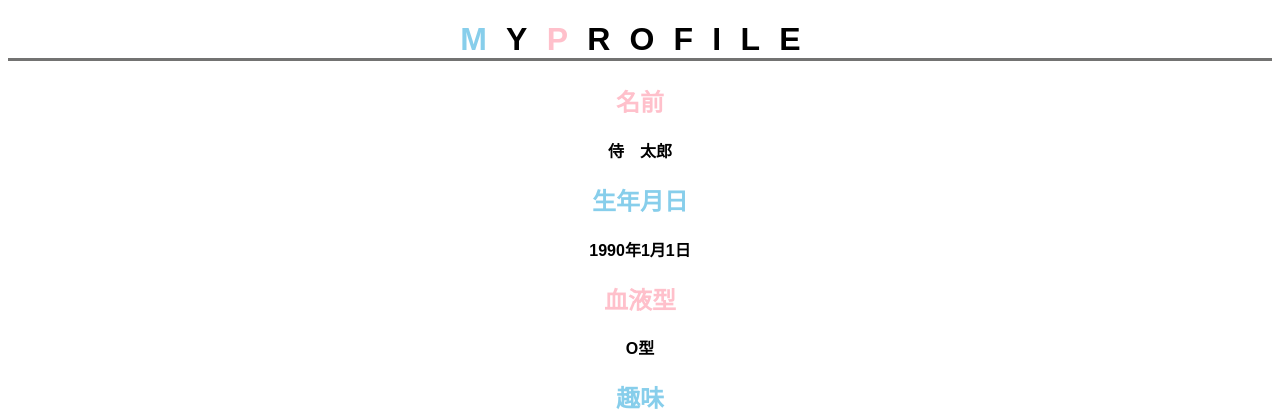
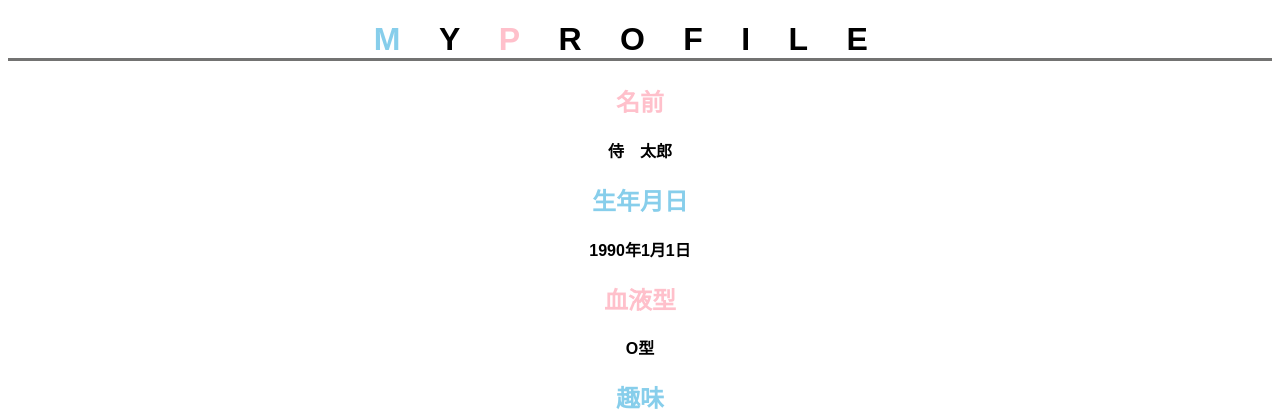
Before and after one commit to Yu0130fri/html-css-basic-kadai, a PHP site: page /kadai_014.html in a window 1280 px wide. Shown: the top 420 px of the page. Run offline with PHP 8.4, Linux system fonts and the light colour scheme.

Commit message:
fix letter-spacing

```diff
--- a/kadai_014/style.css
+++ b/kadai_014/style.css
@@ -8,7 +8,7 @@ body{
 h1{
     font-family: 'Josefin Sans', sans-serif;
     font-size: 2em;
-    letter-spacing: 1.2rem;
+    letter-spacing: 1.2em;
     border-bottom: 3px solid rgb(115, 115, 114);
     box-shadow: black 1px;
 }
```
